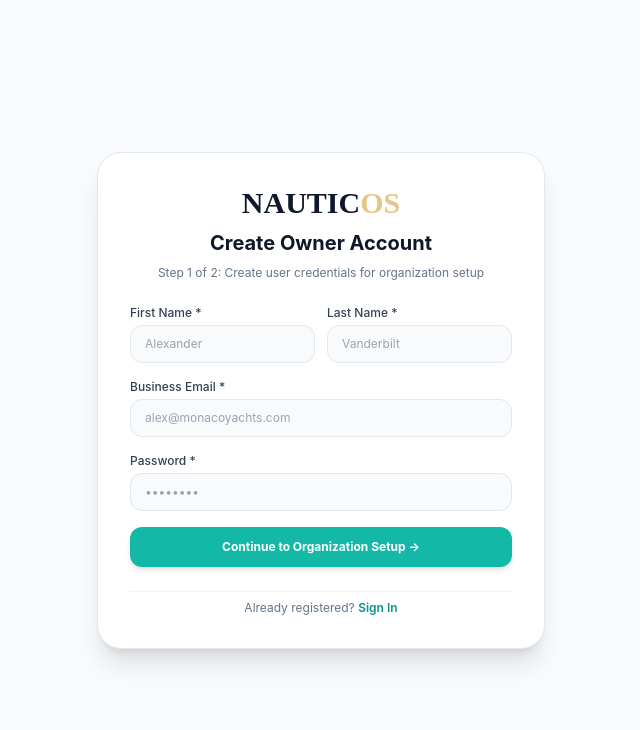
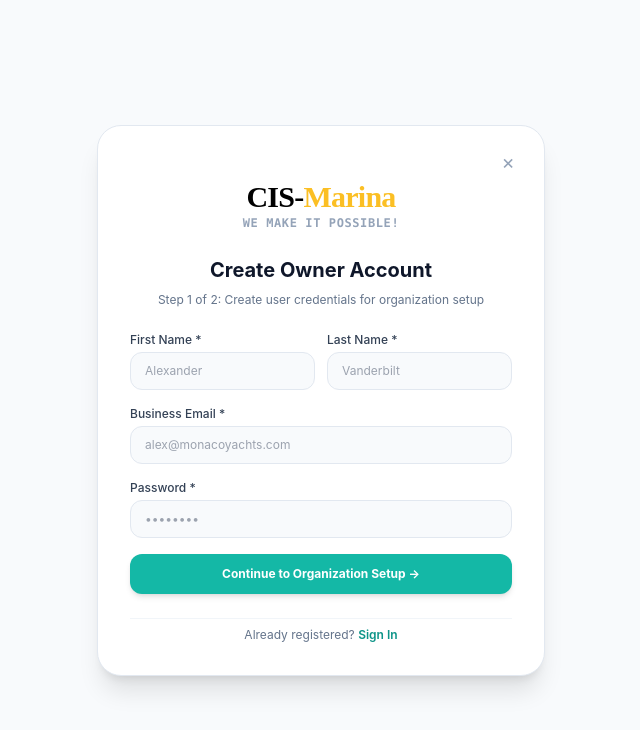
Before and after one commit to anuragtripathicis02/CIS-Marina, a Next.js app in the folder apps/web/: page /auth/register in a window 1280 px wide. Shown: the top 730 px of the page, without its empty margins (319-959 px from the left). Built offline with nearby package versions, Linux system fonts and the light colour scheme; no server answers.

Commit message:
update cross login

```diff
--- a/apps/web/app/auth/login/page.tsx
+++ b/apps/web/app/auth/login/page.tsx
@@ -38,8 +38,9 @@ export default function LoginPage() {
         throw new Error(json.error?.message || 'Invalid email or password credentials.');
       }
 
-      // Successful login -> Redirect to Admin SaaS Dashboard
-      router.push('/admin');
+      localStorage.setItem('auth_token', json.data?.token || '');
+      localStorage.setItem('auth_user', JSON.stringify(json.data?.user || {}));
+      router.push('/staff');
     } catch (err: any) {
       setError(err.message || 'Failed to authenticate.');
     } finally {
@@ -49,7 +50,10 @@ export default function LoginPage() {
 
   return (
     <div className="min-h-screen bg-slate-50 text-slate-800 flex items-center justify-center p-4 font-sans">
-      <div className="max-w-md w-full bg-white border border-slate-200 rounded-3xl p-8 space-y-6 text-left shadow-xl">
+      <div className="relative max-w-md w-full bg-white border border-slate-200 rounded-3xl p-8 space-y-6 text-left shadow-xl">
+        <Link href="/" aria-label="Close and return home" className="absolute right-5 top-5 flex h-8 w-8 items-center justify-center rounded-full text-xl leading-none text-slate-400 transition-colors hover:bg-slate-100 hover:text-slate-700">
+          ×
+        </Link>
         <div className="text-center space-y-2">
           <Link href="/" className="inline-block mb-4" aria-label="CIS-Marina home">
             <div className="flex flex-col"><span className="font-display text-3xl font-bold text-black tracking-tight leading-none">CIS-<span className="text-amber-400">Marina</span></span><span className="text-[12px] font-mono text-slate-400 font-semibold tracking-wider uppercase mt-0.5">We make IT possible!</span></div>
--- a/apps/web/app/auth/register/page.tsx
+++ b/apps/web/app/auth/register/page.tsx
@@ -52,10 +52,15 @@ export default function RegisterPage() {
 
   return (
     <div className="min-h-screen bg-slate-50 text-slate-800 flex items-center justify-center p-4 font-sans">
-      <div className="max-w-md w-full bg-white border border-slate-200 rounded-3xl p-8 space-y-6 text-left shadow-xl">
+      <div className="relative max-w-md w-full bg-white border border-slate-200 rounded-3xl p-8 space-y-6 text-left shadow-xl">
+        <Link href="/" aria-label="Close and return home" className="absolute right-5 top-5 flex h-8 w-8 items-center justify-center rounded-full text-xl leading-none text-slate-400 transition-colors hover:bg-slate-100 hover:text-slate-700">
+          ×
+        </Link>
         <div className="text-center space-y-2">
-          <Link href="/" className="inline-block font-display text-3xl font-bold text-slate-900">
-            NAUTIC<span className="text-gold-600">OS</span>
+          <Link href="/" className="inline-block mb-4" aria-label="CIS-Marina home">
+            <div className="flex flex-col">
+              <span className="font-display text-3xl font-bold text-black tracking-tight leading-none">CIS-<span className="text-amber-400">Marina</span></span><span className="text-[12px] font-mono text-slate-400 font-semibold tracking-wider uppercase mt-0.5">We make IT possible!</span>
+            </div>
           </Link>
           <h1 className="text-xl font-bold text-slate-900">Create Owner Account</h1>
           <p className="text-xs text-slate-500">Step 1 of 2: Create user credentials for organization setup</p>
```
